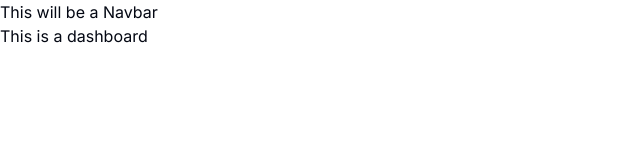
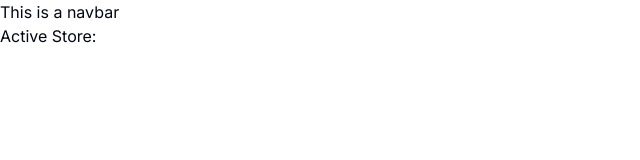
Before and after one commit to Stanwukong/ecommerce, a Next.js app: page /1 in a window 1280 px wide. Shown: the top 160 px of the page, without its empty margins (0-640 px from the left). Built offline with nearby package versions, Linux system fonts and the light colour scheme; no server answers; the database is empty; sample sign-in values are in the browser's storage.

Commit message:
store switching

```diff
--- a/app/(dashboard)/[storeId]/(routes)/page.tsx
+++ b/app/(dashboard)/[storeId]/(routes)/page.tsx
@@ -1,6 +1,24 @@
-const DashboardPage = () => {
+import prismadb from "@/lib/prismadb";
+
+
+interface DashboardPageProps {
+	params: { storeId: string }
+}
+
+
+
+const DashboardPage: React.FC<DashboardPageProps> = async ({
+	params
+}) => {
+	const store = await prismadb.store.findFirst({
+		where: {
+			id: params.storeId
+		}
+	})
 	return (
-		<div>This is a dashboard</div>
+		<div>
+			Active Store: {store?.name}
+		</div>
 	 );
 }
 
--- a/app/(dashboard)/[storeId]/layout.tsx
+++ b/app/(dashboard)/[storeId]/layout.tsx
@@ -1,3 +1,4 @@
+import Navbar from "@/components/navbar";
 import prismadb from "@/lib/prismadb";
 import { auth } from "@clerk/nextjs";
 import { redirect } from "next/navigation";
@@ -28,7 +29,7 @@ export default async function DashboardLayout({
 
 	return (
 		<>
-			<div>This will be a Navbar</div>
+			<Navbar />
 			{children}
 		</>
 	)
--- a/components/modals/store-modal.tsx
+++ b/components/modals/store-modal.tsx
@@ -40,8 +40,7 @@ export const StoreModal = () => {
 
       const response = await axios.post("/api/stores", values);
 
-      toast.success("Store created successfully");
-      console.log("[Data]",response.data);
+      window.location.assign(`/${response.data.id}`)
     } catch (error) {
       toast.error("Something went wrong");
       console.log("[Error]", error);
--- /dev/null
+++ b/components/navbar.tsx
@@ -0,0 +1,7 @@
+const Navbar = () => {
+	return (
+		<div>This is a navbar</div>
+	 );
+}
+
+export default Navbar;
```
